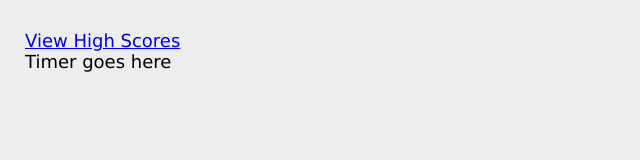
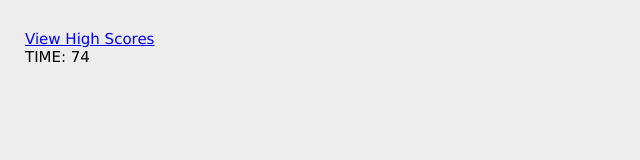
Before and after one commit to LeandriB/javascript-quiz, a plain HTML site: page index.html in a window 1280 px wide. Both pictures are taken after a click on the button "Start Quiz". Shown: the whole page, without its empty margins (0-640 px from the left). Drawn offline with Linux system fonts and the light colour scheme.

Commit message:
added countdown timer

```diff
--- a/assets/css/style.css
+++ b/assets/css/style.css
@@ -26,6 +26,10 @@ h1 {
     font-size: 18px;
 }
 
+div {
+    font-size: 15px;
+}
+
 .page-content {
     font-size: 15px;
     margin: 20px;
--- a/assets/js/script.js
+++ b/assets/js/script.js
@@ -1,9 +1,7 @@
 // TODO: Declare Global variables
 var startButton = document.getElementById("start-button");
 var quizIntro = document.getElementById("quiz-intro");
-
-
-// TODO: Add timer function
+var seconds = 75;
 
 // Quiz questions
 var questions =  [
@@ -65,9 +63,25 @@ var startQuiz = function() {
     // remove the quiz intro along with the start button on click
     quizIntro = quizIntro.remove();
 
+    startTimer();
+
     // start timer
     console.log("start")
 };
 
+// TODO: Add timer function
+var startTimer = function(){
+
+    setInterval(function(){
+        if(seconds <= 0){
+        clearInterval(startTimer);
+        document.getElementById("countdown").innerHTML = "Finished";
+        } else {
+            document.getElementById("countdown").innerHTML = "TIME: " + seconds;
+        }
+        seconds -= 1;
+    }, 1000);
+};
+
 // Event Listeners
 startButton.addEventListener("click", startQuiz);
--- a/index.html
+++ b/index.html
@@ -14,7 +14,7 @@
             <div>
                 <a href="highscores.html">View High Scores</a>
             </div>
-            <div>Timer goes here</div>
+            <div id="countdown">TIME: 75</div>
         </nav>
     </header>
     <main class="page-content">
```
Also changed, not shown: 1 other file.
